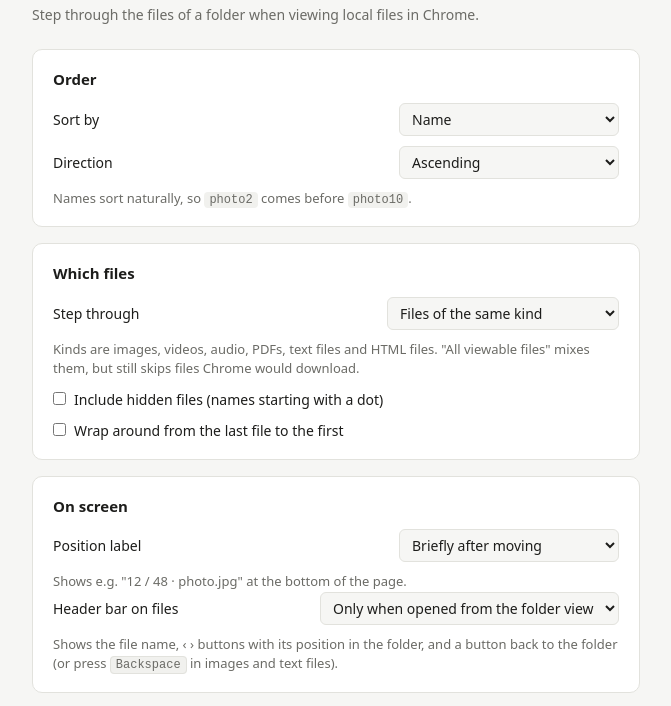
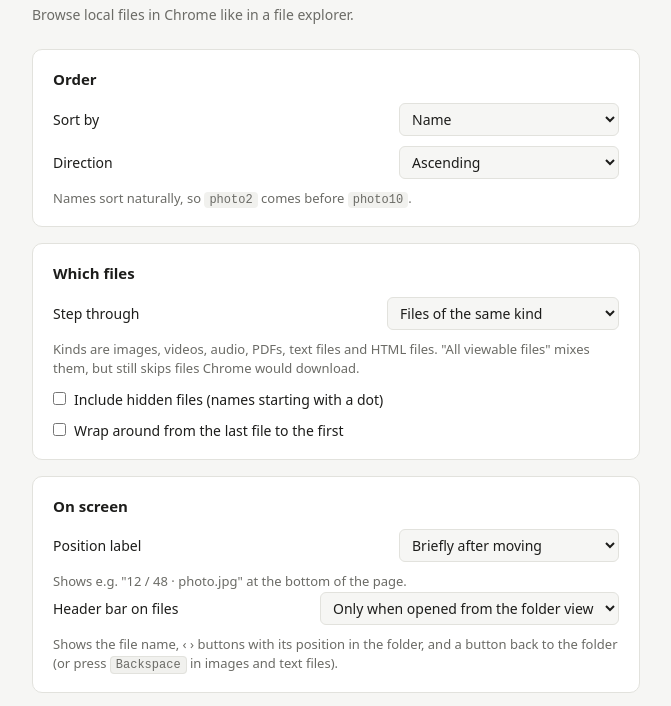
Before and after one commit to lendev4/file-navigator, a browser extension: page options.html in a window 1280 px wide. Shown: the part 76-782 px from the top of the page, without its empty margins (304-975 px from the left). Drawn offline with Linux system fonts and the light colour scheme.

Commit message:
Update the extension description
The manifest still described only the arrow keys. It now sums up the
extension (within Chrome's 132-character limit), and the settings page
and README intros say the same.

Co-Authored-By: Claude Opus 5.5 <noreply@anthropic.com>

```diff
--- a/options.html
+++ b/options.html
@@ -10,7 +10,7 @@
 <body>
   <main>
     <h1><img src="icons/icon48.png" alt="" width="32" height="32"> File Navigator</h1>
-    <p class="lead">Step through the files of a folder when viewing local files in Chrome.</p>
+    <p class="lead">Browse local files in Chrome like in a file explorer.</p>
 
     <section id="status" class="card status" hidden>
       <div class="status-text">
```
Also changed, not shown: README.md, manifest.json.
